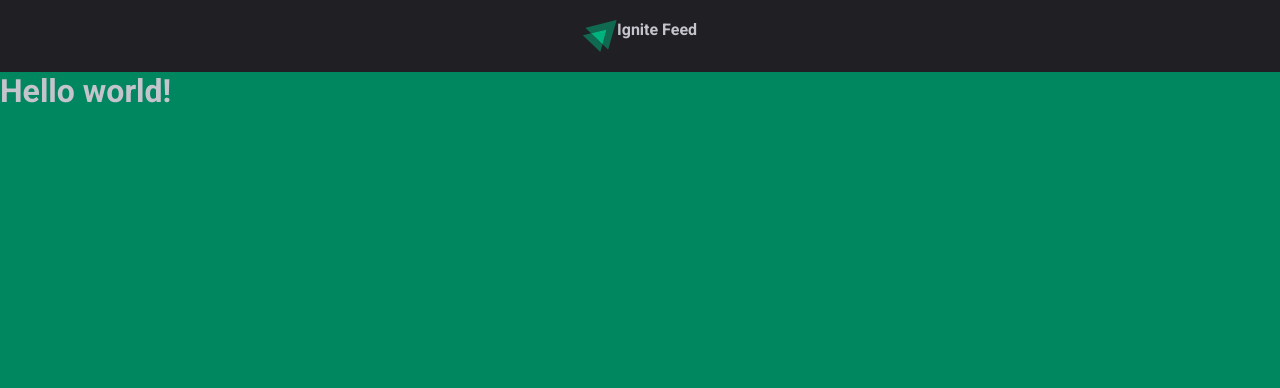
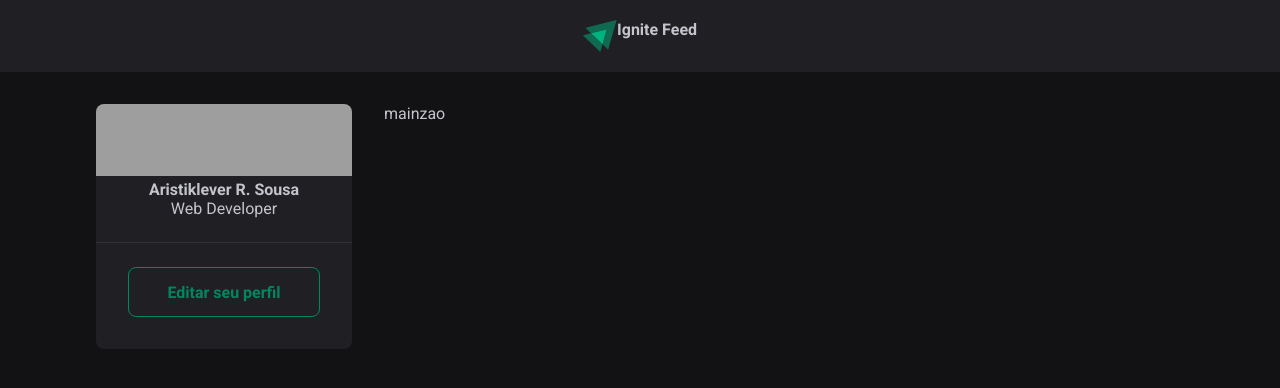
Before and after one commit to Aristiklever-R-Sousa/ignite_feed, a React (Vite) app: page / in a window 1280 px wide. Shown: the top 388 px of the page. Built offline with nearby package versions, Linux system fonts and the light colour scheme; grey boxes are pictures that could not be loaded.

Commit message:
✨ feat: construindo o componente de sidebar da aplicação

```diff
--- /dev/null
+++ b/src/App.module.css
@@ -0,0 +1,10 @@
+.wrapper {
+  max-width: 70rem; /* basicamente ele somou os width das divs que ficariam dentro do wrapper e o espaço entre elas e dividiu por 16*/
+  margin: 2rem auto;
+  padding: 0 1rem;
+
+  display: grid;
+  grid-template-columns: 256px 1fr;
+  gap: 2rem;
+  align-items: flex-start;
+}
--- a/src/App.tsx
+++ b/src/App.tsx
@@ -1,10 +1,18 @@
-import { Header } from "./components/Header"
+import { Header } from "./components/Header";
+
+import styles from './App.module.css';
+import { Sidebar } from "./components/Sidebar";
 
 export function App() {
   return (
     <>
       <Header />
-      <h1> Hello world! </h1>
+      <div className={styles.wrapper}>
+        <Sidebar />
+        <main>
+          mainzao
+        </main>
+      </div>
     </>
   )
 }
--- /dev/null
+++ b/src/components/Sidebar.module.css
@@ -0,0 +1,40 @@
+.sidebar {
+  background: var(--gray-800);
+  border-radius: 8px;
+  overflow: hidden;
+}
+
+.cover {
+  width: 100%;
+  height: 72px;
+  object-fit: cover;
+}
+
+.profile {
+  display: flex;
+  flex-direction: column;
+  align-items: center;
+}
+
+.sidebar > footer {
+  border-top: 1px solid var(--gray-600);
+  margin-top: 1.5rem;
+  padding: 1.5rem 2rem 2rem;
+}
+
+.sidebar footer a {
+  background: transparent;
+  color: var(--green-500);
+  border: 1px solid var(--green-500);
+  border-radius: 8px;
+  height: 50px;
+  padding: 0 1.5rem;
+  font-weight: bold;
+  /* display: block; */
+  text-decoration: none;
+
+  display: flex;
+  align-items: center;
+  justify-content: center;
+
+}
--- /dev/null
+++ b/src/components/Sidebar.tsx
@@ -0,0 +1,22 @@
+import styles from './Sidebar.module.css';
+
+export function Sidebar() {
+  return (
+    <aside className={styles.sidebar}>
+      <img
+        className={styles.cover}
+        src="https://images.unsplash.com/photo-1526374965328-7f61d4dc18c5?q=50&w=500&auto=format&fit=crop&ixlib=rb-4.0.3&ixid=M3wxMjA3fDB8MHxwaG90by1wYWdlfHx8fGVufDB8fHx8fA%3D%3D"
+      />
+      <div className={styles.profile}>
+        <strong>Aristiklever R. Sousa</strong>
+        <span>Web Developer</span>
+      </div>
+
+      <footer>
+        <a href="#">
+          Editar seu perfil
+        </a>
+      </footer>
+    </aside>
+  );
+}
--- a/src/global.css
+++ b/src/global.css
@@ -1,3 +1,7 @@
+/* 16 px o padrão da web */
+/* 1rem -> 16px */
+/* para fazer cálculos de tamanho usando o figma, por exemplo, sempre bom usar a unidade "rem"  */
+
 :root {
   --white: #fff;
   --gray-100: #e1e1e6;
@@ -18,7 +22,7 @@
 }
 
 body {
-  background: var(--green-500);
+  background: var(--gray-900);
   color: var(--gray-300);
 
   -webkit-font-smoothing: antialiased;
```
